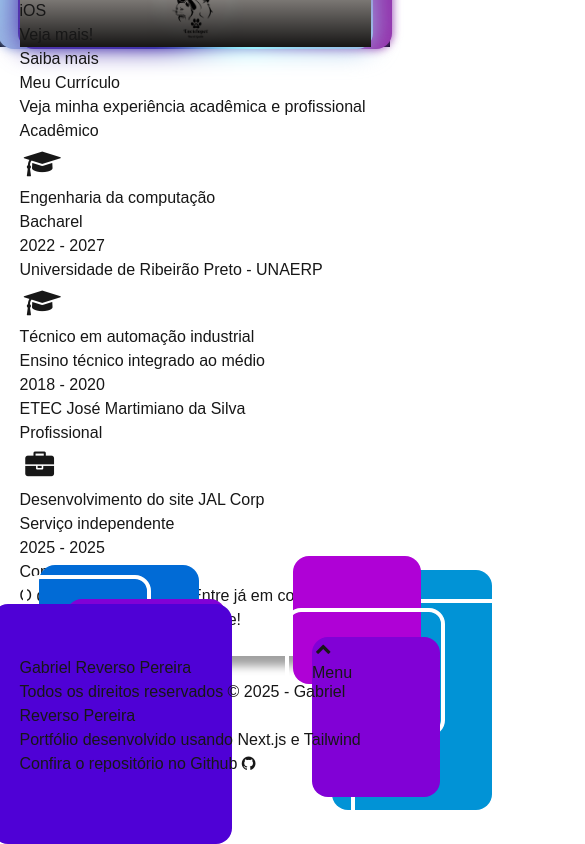
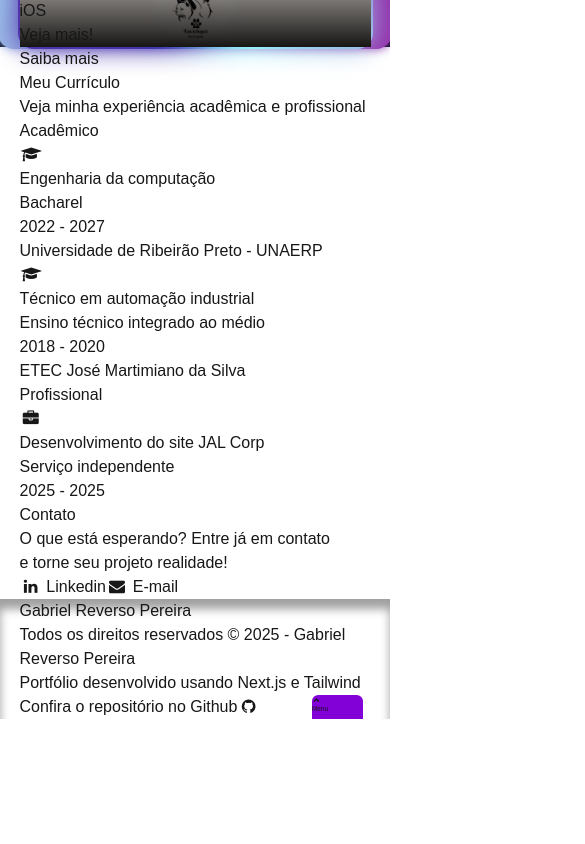
Before and after one commit to GabrielReverso/portfolio, a Next.js app: page / in a window 390 px wide. Shown: the part 7995-8839 px from the top of the page, 585 px wide, since content can reach past the window. After the commit the page ends 8714 px from the top, so only its background shows below. Built offline with nearby package versions, Linux system fonts and the light colour scheme.

Commit message:
Ajuste de responsividade. Todo: curriculo

```diff
--- a/src/app/components/Contact.tsx
+++ b/src/app/components/Contact.tsx
@@ -8,8 +8,8 @@ import GoToStartShape from "./shared/GoToStartShape";
 export default function Contact() {
     return (
         <div id="contact" className="bg-slate-950">
-            <section data-aos="fade" className="relative w-screen py-32">
-                <div className='text-xs lg:text-base w-1/3'>
+            <section id="contact-section" data-aos="fade" className="relative w-screen pt-3 md:pt-32 pb-32">
+                <div className='text-base w-1/3'>
                     <BackgroundShape
                         height='sm'
                         width='md'
@@ -48,10 +48,10 @@ export default function Contact() {
                         zIndex={4}
                     />
                 </div>
-                <div className="wrapper flex flex-col items-center">
+                <div id="contact-div" className="wrapper flex flex-col items-center">
                     <div className="w-1/2">
-                        <h1 className="text-center text-6xl text-cyan-500 font-bold mb-10">Contato</h1>
-                        <p className="text-center text-3xl">O que está esperando? Entre já em contato e torne seu projeto em realidade!</p>
+                        <h1 className="text-center text-5xl md:text-6xl text-cyan-500 font-bold mb-10">Contato</h1>
+                        <p className="text-center text-2xl md:text-3xl">O que está esperando? Entre já em contato e torne seu projeto realidade!</p>
                         {/* <p className="text-center text-3xl">Imagine seu projeto digital virarando realidade. Próximo passo? Entre já em contato!</p> */}
                     </div>
                     <div className='flex flex-row mt-12 w-1/2'>
@@ -102,6 +102,8 @@ export default function Contact() {
                         zIndex={4}
                         solid={false}
                     />
+                </div>
+                <div className="to-start">
                     <GoToStartShape
                         height='md'
                         width='sm'
--- a/src/app/components/Footer.tsx
+++ b/src/app/components/Footer.tsx
@@ -4,14 +4,14 @@ import FontelloIcon from "./shared/FontelloIcon";
 export default function Footer() {
     return (
         <footer className="bg-[#0f0c29]" style={{ boxShadow: "inset 0 10px 10px 0 #00000060" }}>
-            <div data-aos="fade" className="wrapper font-[family-name:var(--font-geist-mono)] pt-36 pb-20 flex justify-between items-center">
-                <div>
+            <div data-aos="fade" className="wrapper font-[family-name:var(--font-geist-mono)] pt-20 lg:pt-36 pb-20 flex flex-col lg:flex-row justify-between lg:items-center">
+                <div className="mb-10 lg:mb-0">
                     <p className="text-3xl font-bold mb-2">Gabriel Reverso Pereira</p>
                     <p className="text-base">Todos os direitos reservados &copy; 2025 - Gabriel Reverso Pereira</p>
                 </div>
                 <div>
-                    <p className="text-right text-base mb-2">Portfólio desenvolvido usando Next.js e Tailwind</p>
-                    <p className="text-right text-base">Confira o repositório no <span onClick={() => openNewTab("https://github.com/GabrielReverso/portfolio")} className="text-violet-300 hover:cursor-pointer">Github<FontelloIcon name={"icon-github-circled"} classStyling="text-lg ml-1" /></span></p>
+                    <p className="lg:text-right text-base mb-2">Portfólio desenvolvido usando Next.js e Tailwind</p>
+                    <p className="lg:text-right text-base">Confira o repositório no <span onClick={() => openNewTab("https://github.com/GabrielReverso/portfolio")} className="text-violet-300 hover:cursor-pointer">Github<FontelloIcon name={"icon-github-circled"} classStyling="text-lg ml-1" /></span></p>
                 </div>
             </div>
         </footer>
--- a/src/app/components/Header.tsx
+++ b/src/app/components/Header.tsx
@@ -32,7 +32,7 @@ export default function Header() {
                     <div className="m-4 self-end" onClick={() => setMenuVisible(false)}>
                         <FontelloIcon name={"icon-cancel-circled-outline"} classStyling="text-4xl text-[#f0f0f0]" />
                     </div>
-                    <div className="flex flex-col gap-6">
+                    <div className="flex flex-col gap-6 px-5 pt-5">
                         <p onClick={() => navigate("#home")} className="text-lg font-bold hover:cursor-pointer">Home</p>
                         <p onClick={() => navigate("#about-me")} className="text-lg font-bold hover:cursor-pointer">Sobre mim</p>
                         <p onClick={() => navigate("#technologies")} className="text-lg font-bold hover:cursor-pointer">Tecnologias</p>
--- a/src/app/components/Technologies.tsx
+++ b/src/app/components/Technologies.tsx
@@ -5,8 +5,8 @@ export default function Technologies() {
         <div id="technologies" className='bg-slate-950'>
             <section data-aos="fade-up" className="w-screen py-20">
                 <div className="flex flex-col items-center justify-center wrapper w-screen h-fit px-5">
-                    <h1 className="text-center text-6xl mb-10 font-bold text-violet-500">Tecnologias</h1>
-                    <p className="text-center text-3xl mb-10">Principais tecnologias que costumo trabalhar</p>
+                    <h1 className="text-center text-5xl md:text-6xl mb-10 font-bold text-violet-500">Tecnologias</h1>
+                    <p className="text-center text-2xl md:text-3xl mb-10">Principais tecnologias que costumo trabalhar</p>
                     <div className="flex flex-wrap justify-center logo-container mb-20">
                         <LogoLink important link="https://react.dev" logoName="react" />
                         <LogoLink important link="https://reactnative.dev" logoName="react-native" />
@@ -17,8 +17,8 @@ export default function Technologies() {
                         <LogoLink important link="https://www.typescriptlang.org" logoName="typescript" />
                         <LogoLink important link="https://tailwindcss.com" logoName="tailwind" />
                     </div>
-                    <p className="text-center text-3xl mb-10">Outras tecnologias e linguagens que conheço</p>
-                    <div className="flex flex-wrap justify-center logo-container mb-20">
+                    <p className="text-center text-2xl md:text-3xl mb-10">Outras tecnologias e linguagens que conheço</p>
+                    <div className="flex flex-wrap justify-center logo-container mb-0 md:mb-20">
                         <LogoLink link="https://vuejs.org" logoName="vue" />
                         <LogoLink link="https://vite.dev" logoName="vite" />
                         <LogoLink link="https://www.electronjs.org" logoName="electron" />
--- a/src/app/components/shared/Experience.tsx
+++ b/src/app/components/shared/Experience.tsx
@@ -11,18 +11,18 @@ interface Props {
 
 export default function Experience({ type, title, description, start, end, local = "" }: Props) {
     return (
-        <div className="flex flex-col my-10">
-            <div className="flex flex-row h-16">
-                <div className="aspect-square h-full rounded-full bg-blue-500 flex justify-center items-center">
-                    <FontelloIcon style={{ fontSize: "1.8rem", right: type === "academic" ? "0.1rem" : "0", position: "relative" }} name={type === "academic" ? "icon-graduation-cap" : "icon-briefcase"} />
+        <div className="flex flex-col my-10 w-full md:w-auto">
+            <div className="flex flex-col md:flex-row md:h-16">
+                <div className="aspect-square mb-4 md:mb-0 ml-4 md:ml-0 w-10 md:w-auto md:h-full rounded-full bg-blue-500 flex justify-center items-center">
+                    <FontelloIcon classStyling="text-lg md:text-3xl" style={{ right: type === "academic" ? "0.1rem" : "0", position: "relative" }} name={type === "academic" ? "icon-graduation-cap" : "icon-briefcase"} />
                 </div>
-                <div className="h-full flex flex-col justify-between ml-5">
+                <div className="h-full flex flex-col justify-between ml-4 md:ml-5">
                     <p className="text-2xl font-bold text-cyan-600">{title}</p>
                     <p className="text-xl font-bold">{description}</p>
                 </div>
                 <p className="text-sm ml-4 mt-2">{start} - {end}</p>
             </div>
-            {local && <p className="mt-3 ml-[5.25rem] text-lg">{local}</p>}
+            {local && <p className="mt-3 ml-4 md:ml-[5.25rem] text-lg">{local}</p>}
         </div>
     );
 }
--- a/src/app/components/shared/GoToStartShape.tsx
+++ b/src/app/components/shared/GoToStartShape.tsx
@@ -47,8 +47,8 @@ export default function GoToStartShape(
 
     return (
         <div onClick={onClick} style={baseStyles} className="hover:cursor-pointer hover:scale-110 transition-all flex flex-col justify-center items-center shadow-lg shadow-[#0004]">
-            <FontelloIcon name={"icon-up-open"} classStyling="text-4xl" />
-            <p className="text-xl mt-3">Menu</p>
+            <FontelloIcon name={"icon-up-open"} classStyling="text-[3em] md:text-4xl" />
+            <p className="text-[1.75em] md:text-xl mt-0 md:mt-3">Menu</p>
         </div>
     );
 }
--- a/src/app/components/shared/LogoLink.tsx
+++ b/src/app/components/shared/LogoLink.tsx
@@ -35,7 +35,7 @@ export default function LogoLink({ link, logoName, important = false }: Props) {
     return (
         <div onClick={() => openNewTab(link)}>
             <Image
-                className={`hover:cursor-pointer hover:scale-110 transition-all w-fit ${important ? "h-24" : "h-16"}`}
+                className={`hover:cursor-pointer hover:scale-110 transition-all w-fit ${important ? "h-16 md:h-24" : "h-12 md:h-16"}`}
                 src={logoMap[logoName]}
                 alt={logoName}
                 loading='lazy'
--- a/src/app/globals.css
+++ b/src/app/globals.css
@@ -187,17 +187,34 @@ body {
   }
 }
 
+.to-start {
+  font-size: 1rem;
+}
+
 @media screen and (max-width: 1300px) {
-  #about-me>div:nth-child(3) {
+
+  #about-me>div:nth-child(3),
+  #contact-section>div:nth-child(3),
+  #contact-section>div:nth-child(1) {
     display: none;
   }
 
   #about-me-div {
     width: 50%;
   }
+
+  #contact-div>div {
+    width: 90%;
+  }
+
+  .to-start {
+    transform: translateY(5rem);
+    font-size: 0.7rem;
+  }
 }
 
 @media screen and (max-width: 780px) {
+
   #about-me>div:nth-child(1) {
     display: none;
   }
@@ -208,6 +225,11 @@ body {
 
   #about-me-div {
     width: 85%;
+  }
+
+  .to-start {
+    transform: translateY(6rem);
+    font-size: 0.4rem;
   }
 }
 
--- a/src/app/page.tsx
+++ b/src/app/page.tsx
@@ -22,7 +22,7 @@ export default function Home() {
     })
   }, [])
   return (
-    <div className="flex flex-col w-screen font-[family-name:var(--font-geist-sans)]">
+    <div className="flex flex-col w-screen font-[family-name:var(--font-geist-sans)]" style={{ overflowX: "hidden" }}>
       <Header />
       <MainSection />
       <AboutMe />
```
Also changed, not shown: src/app/components/Curriculum.tsx (+8 -8 lines).
